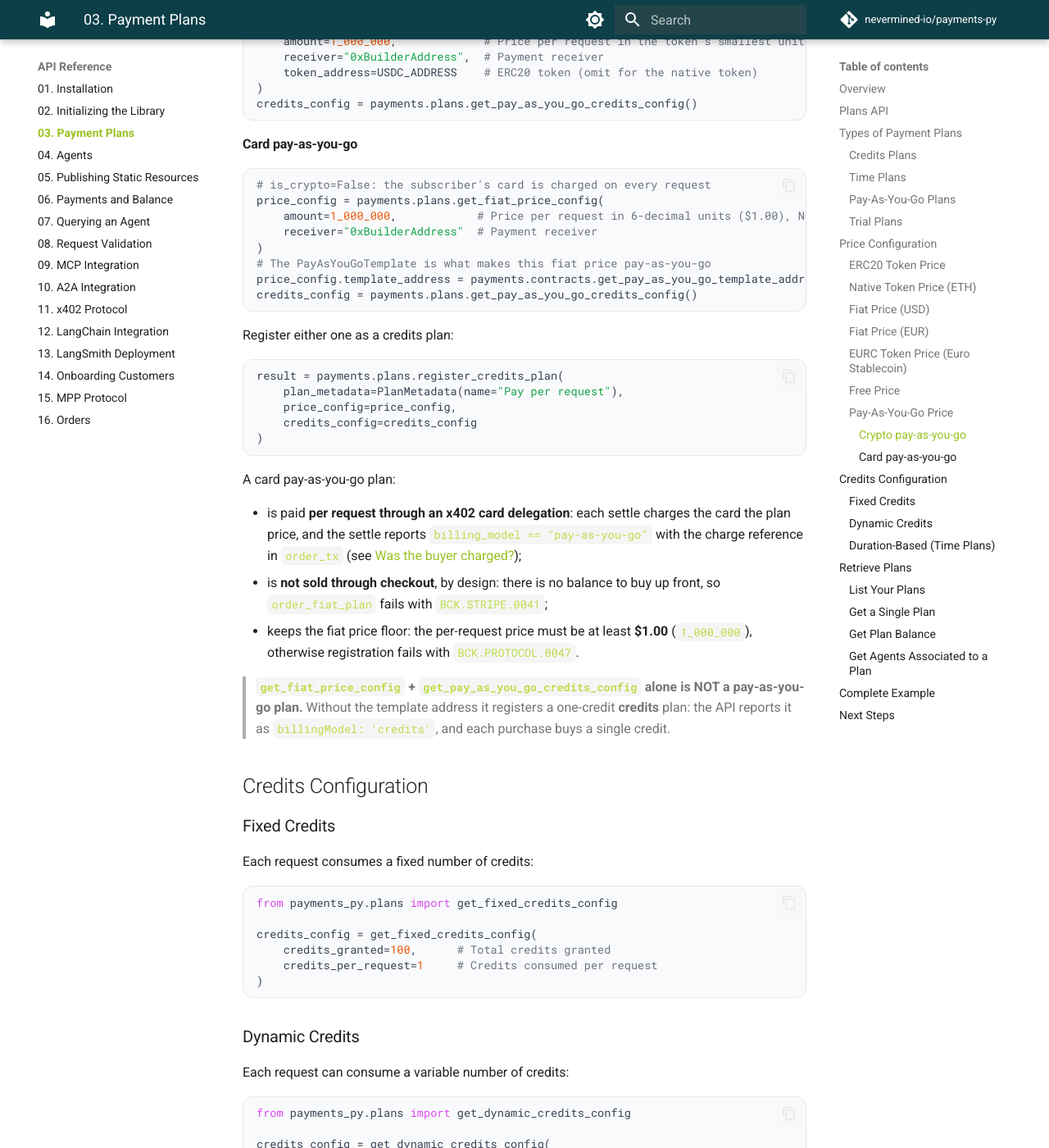
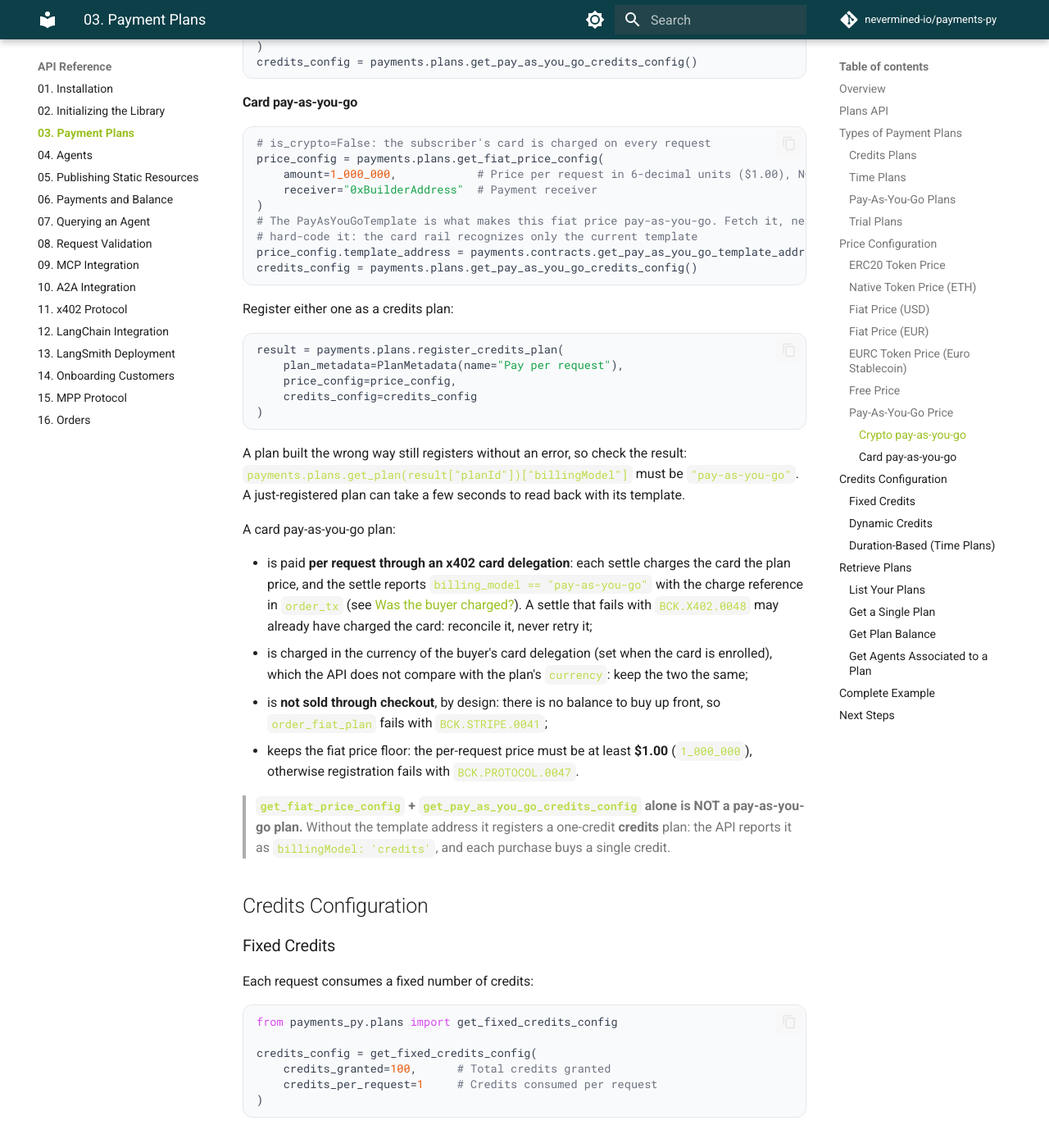
Before and after one commit to nevermined-io/payments-py, an MkDocs documentation site: the page built from docs/api/03-payment-plans.md, in a window 1280 px wide and 1400 px high, scrolled down 5145 px. Shown: the whole window at 82% size. Built offline with MkDocs 1.6.1 and Material for MkDocs 9.7.7, drawn with Linux system fonts in a browser that asks for light colours; comment, search, counter and statistics services are not loaded; the version menu is left out; some of the changed text lies outside the part shown.

Commit message:
docs: fold the PR review findings on the pay-as-you-go recipes
- Crypto price: the subscriber pays the plan price, which is `amount`
  plus the fees the API adds at registration, not `amount` alone.
- Card plan: say how to confirm the plan registered as pay-as-you-go
  (`get_plan(...)["billingModel"]`), that a `BCK.X402.0048` settle may
  already have charged the card and must never be retried, that the card
  is charged in the delegation's currency, and to fetch the template
  address rather than hard-code it (the settle matches the current one).
- The credits-config docstring's "payment locking" sentence is now
  crypto-only; docstring rendering fixes (`Example::` blank line,
  `template::`); the 08/11 cross-links move below the rule's snippet.
- Tests: run both documented recipes offline against a mocked backend
  and assert on the register request, so the docs cannot drift from
  what reaches the API.

Refs nevermined-io/docs#413

Co-Authored-By: Claude Opus 5.5 <noreply@anthropic.com>

````diff
--- a/docs/api/03-payment-plans.md
+++ b/docs/api/03-payment-plans.md
@@ -243,7 +242,8 @@ price_config = payments.plans.get_fiat_price_config(
     amount=1_000_000,            # Price per request in 6-decimal units ($1.00), NOT cents
     receiver="0xBuilderAddress"  # Payment receiver
 )
-# The PayAsYouGoTemplate is what makes this fiat price pay-as-you-go
+# The PayAsYouGoTemplate is what makes this fiat price pay-as-you-go. Fetch it, never
+# hard-code it: the card rail recognizes only the current template
 price_config.template_address = payments.contracts.get_pay_as_you_go_template_address()
 credits_config = payments.plans.get_pay_as_you_go_credits_config()
 ```
@@ -258,11 +258,18 @@ result = payments.plans.register_credits_plan(
 )
 ```
 
+A plan built the wrong way still registers without an error, so check the result:
+`payments.plans.get_plan(result["planId"])["billingModel"]` must be `"pay-as-you-go"`. A
+just-registered plan can take a few seconds to read back with its template.
+
 A card pay-as-you-go plan:
 
 - is paid **per request through an x402 card delegation**: each settle charges the card the plan
   price, and the settle reports `billing_model == "pay-as-you-go"` with the charge reference in
-  `order_tx` (see [Was the buyer charged?](11-x402.md#was-the-buyer-charged));
+  `order_tx` (see [Was the buyer charged?](11-x402.md#was-the-buyer-charged)). A settle that
+  fails with `BCK.X402.0048` may already have charged the card: reconcile it, never retry it;
+- is charged in the currency of the buyer's card delegation (set when the card is enrolled), which
+  the API does not compare with the plan's `currency`: keep the two the same;
 - is **not sold through checkout**, by design: there is no balance to buy up front, so
   `order_fiat_plan` fails with `BCK.STRIPE.0041`;
 - keeps the fiat price floor: the per-request price must be at least **$1.00** (`1_000_000`),
````
Also changed, not shown: other parts of docs/api/03-payment-plans.md (+2 -3 lines), docs/api/08-validation-of-requests.md (+5 -4 lines), docs/api/11-x402.md (+5 -4 lines), 3 other files.
